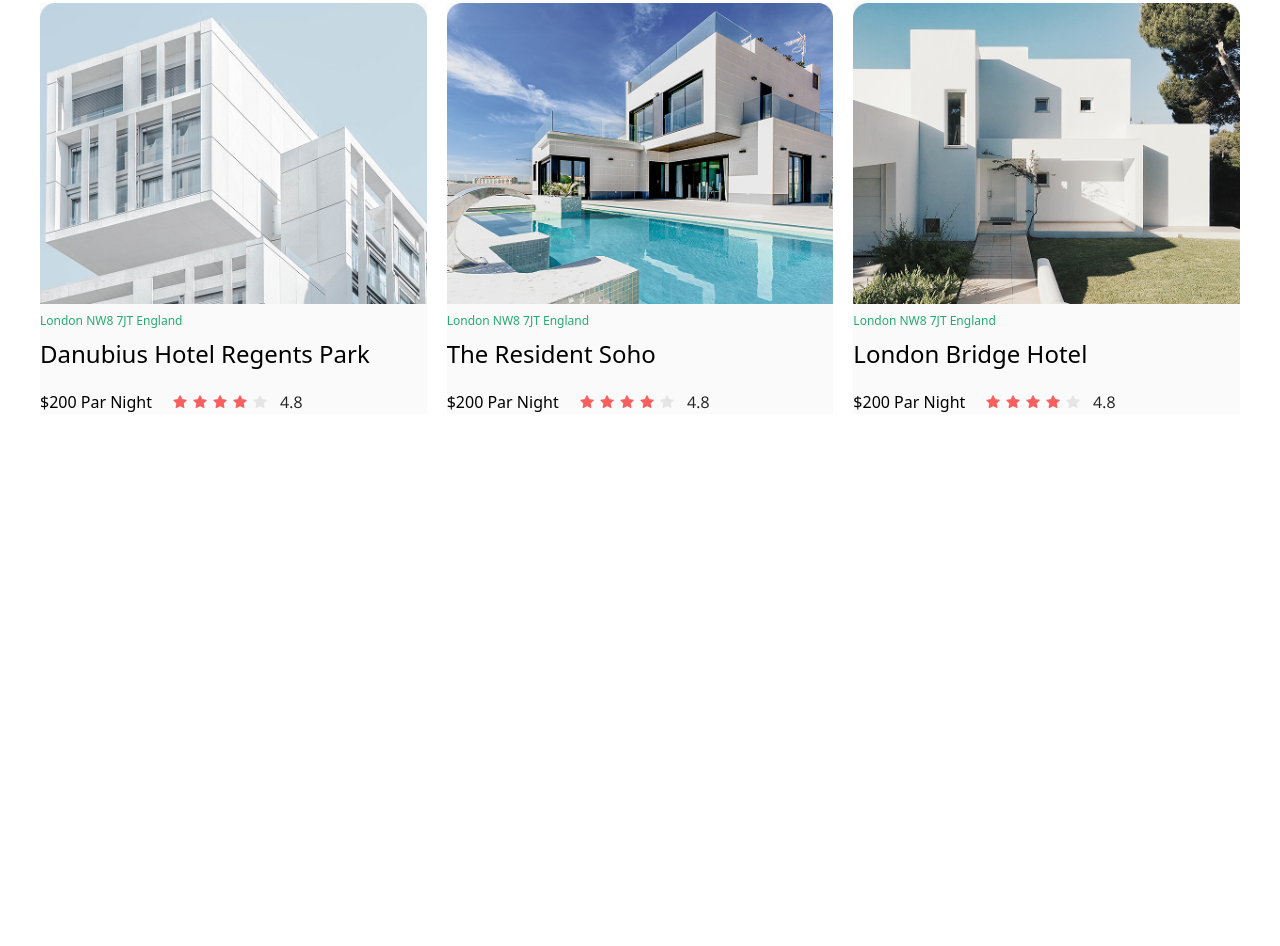
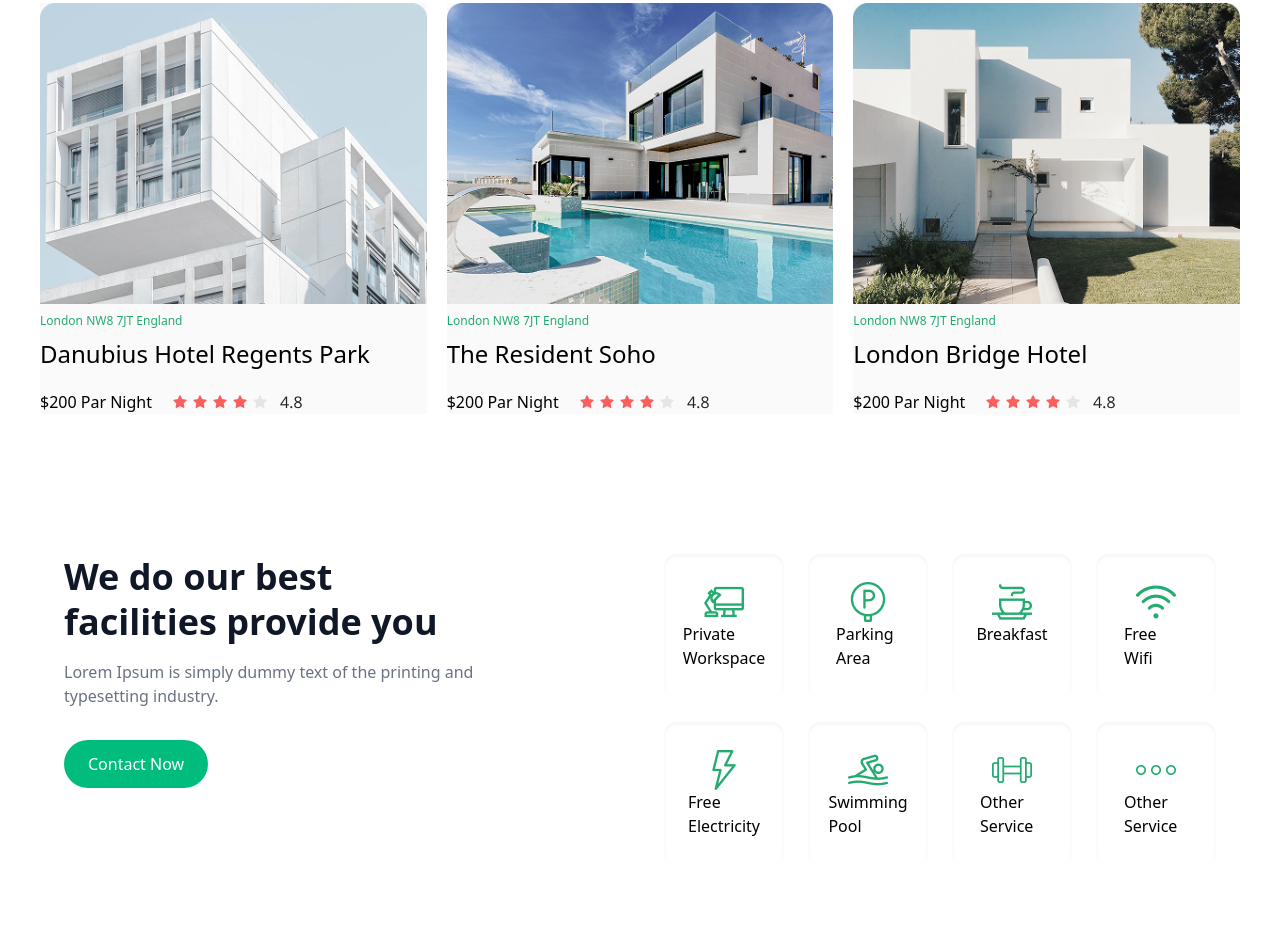
Before and after one commit to maruff903/hw16, a website: page src/index.html in a window 1280 px wide. Shown: the part 1097-2043 px from the top of the page. Before the commit the page ends 1571 px from the top, so only its background shows below. Drawn offline with nearby package versions, Linux system fonts and the light colour scheme; files that its build step writes are made by us from their sources.

Commit message:
section from branch1

```diff
--- a/src/index.html
+++ b/src/index.html
@@ -1,11 +1,13 @@
 <!DOCTYPE html>
 <html lang="en">
+
 <head>
     <meta charset="UTF-8">
     <meta name="viewport" content="width=device-width, initial-scale=1.0">
     <title>Document</title>
     <link rel="stylesheet" href="./output.css">
 </head>
+
 <body>
     <header>
         <nav class="flex max-w-300 m-auto justify-between py-10 px-2 items-center">
@@ -27,7 +29,8 @@
         <section class="flex flex-col lg:flex-row max-w-300 m-auto  px-2 bg-[#24AB700A] ">
             <div class="mt-20 ">
                 <h1 class="text-6xl font-bold">Find your perfect place to stay</h1>
-                <p class="text-[#555555] mt-10 text-[20px]">Lorem Ipsum is simply dummy text of the printing and typesetting industry.</p>
+                <p class="text-[#555555] mt-10 text-[20px]">Lorem Ipsum is simply dummy text of the printing and
+                    typesetting industry.</p>
                 <div class="flex items-center mt-10 gap-4">
                     <img src="./Group 2 (1).png" alt="" class="">
                     <button class="">Watch video</button>
@@ -51,7 +54,8 @@
         <div class="flex flex-col lg:flex-row justify-between items-center ">
             <div>
                 <h1 class="text-4xl">Our most popular Hotels</h1>
-                <p class="mt-2 text-[#555555]">Lorem Ipsum is simply dummy text of the printing and <br> typesetting industry.</p>
+                <p class="mt-2 text-[#555555]">Lorem Ipsum is simply dummy text of the printing and <br> typesetting
+                    industry.</p>
             </div>
 
             <button class="bg-[#24AB701A] text-[#24AB70] px-4 py-2 rounded-3xl ">View All</button>
@@ -73,7 +77,7 @@
 
             </div>
 
-              <div class="bg-[#FAFAFA]">
+            <div class="bg-[#FAFAFA]">
                 <img src="./image (40).png" alt="">
                 <p class="text-[#24AB70] text-[12px] mt-2">London NW8 7JT England</p>
                 <h3 class="text-2xl mt-2">The Resident Soho</h3>
@@ -86,7 +90,7 @@
 
             </div>
 
-              <div class="bg-[#FAFAFA]">
+            <div class="bg-[#FAFAFA]">
                 <img src="./image (41).png" alt="">
                 <p class="text-[#24AB70] text-[12px] mt-2">London NW8 7JT England</p>
                 <h3 class="text-2xl mt-2">London Bridge Hotel</h3>
@@ -109,8 +113,76 @@
     <!--  -->
 
 
+    <section class="max-w-300 m-auto px-6 py-20">
+        <div class="grid grid-cols-1 lg:grid-cols-2 gap-12">
+
+
+            <div>
+                <h2 class="text-4xl font-bold text-gray-900 leading-tight">
+                    We do our best <br>
+                    facilities provide you
+                </h2>
+
+                <p class="mt-4 text-gray-500 max-w-md">
+                    Lorem Ipsum is simply dummy text of the printing and typesetting industry.
+                </p>
+
+                <button class="mt-8 bg-emerald-500 hover:bg-emerald-600 transition
+               text-white px-6 py-3 rounded-full font-medium">
+                    Contact Now
+                </button>
+            </div>
+            <div class="grid grid-cols-2 sm:grid-cols-4 gap-6">
+
+
+                <div class="inset-shadow-sm flex flex-col items-center py-7 px-7 rounded-xl">
+                    <img src="./workspace 1.png" alt="Workspace" class="icon-img">
+                    <p>Private Workspace</p>
+                </div>
+
+                <div class="inset-shadow-sm flex flex-col items-center py-7 px-7 rounded-xl">
+                    <img src="./parking-area (1) 1.png" alt="Parking" class="icon-img">
+                    <p>Parking Area</p>
+                </div>
+
+                <div class="inset-shadow-sm flex flex-col items-center py-7 px-7 rounded-xl">
+                    <img src="./cappuccino 1.png" alt="Breakfast" class="icon-img">
+                    <p>Breakfast</p>
+                </div>
+
+                <div class="inset-shadow-sm flex flex-col items-center py-7 px-7 rounded-xl">
+                    <img src="./wifi (2) 1.png" alt="Wifi" class="icon-img">
+                    <p>Free Wifi</p>
+                </div>
+
+                <div class="inset-shadow-sm flex flex-col items-center py-7 px-7 rounded-xl">
+                    <img src="./flash (1) 1.png" alt="Electricity" class="icon-img">
+                    <p>Free Electricity</p>
+                </div>
+
+                <div class="inset-shadow-sm flex flex-col items-center py-7 px-7 rounded-xl">
+                    <img src="./swimmer 1.png" alt="Pool" class="icon-img">
+                    <p>Swimming Pool</p>
+                </div>
+
+                <div class="inset-shadow-sm flex flex-col items-center py-7 px-7 rounded-xl">
+                    <img src="./dumbell 1.png" alt="Other" class="icon-img">
+                    <p>Other Service</p>
+                </div>
+
+                 <div class="inset-shadow-sm flex flex-col items-center py-7 px-7 rounded-xl">
+                    <img src="./ellipsis 1.png" alt="Other" class="icon-img">
+                    <p>Other Service</p>
+                </div>
+
+            </div>
+        </div>
+    </section>
+
+
 
 
 
 </body>
+
 </html>
```
Also changed, not shown: src/cappuccino 1.png (added), src/dumbell 1.png (added), src/ellipsis 1.png (added), src/flash (1) 1.png (added), src/parking-area (1) 1.png (added), src/swimmer 1.png (added), src/wifi (2) 1.png (added), src/workspace 1.png (added).
